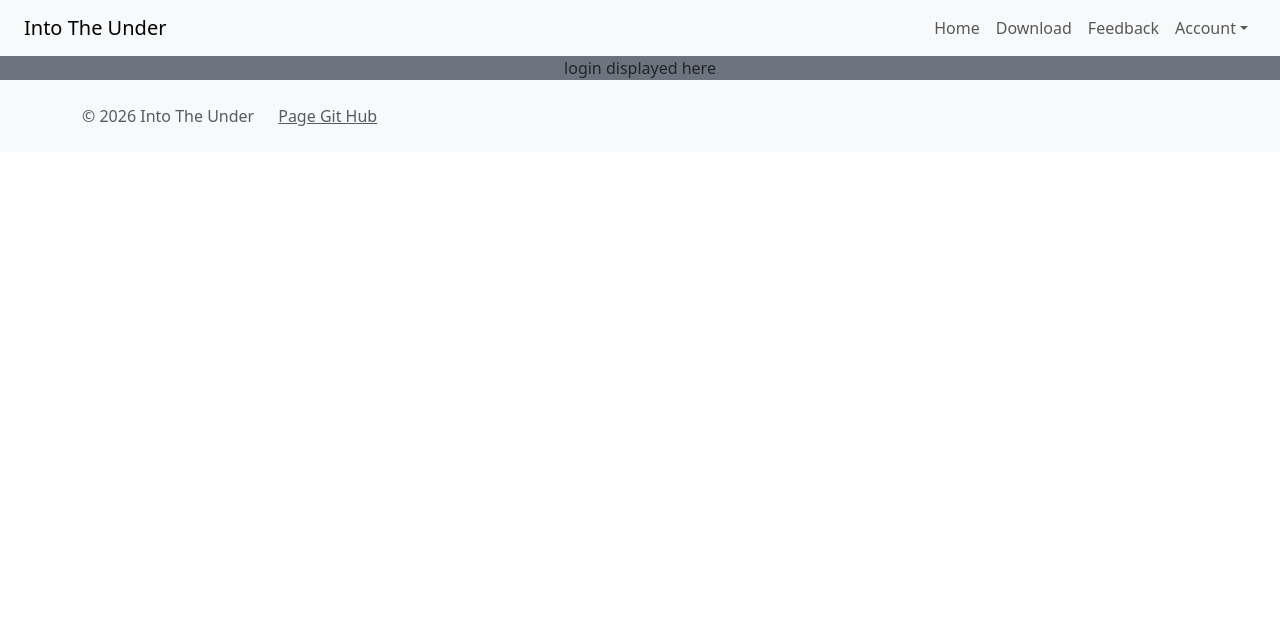
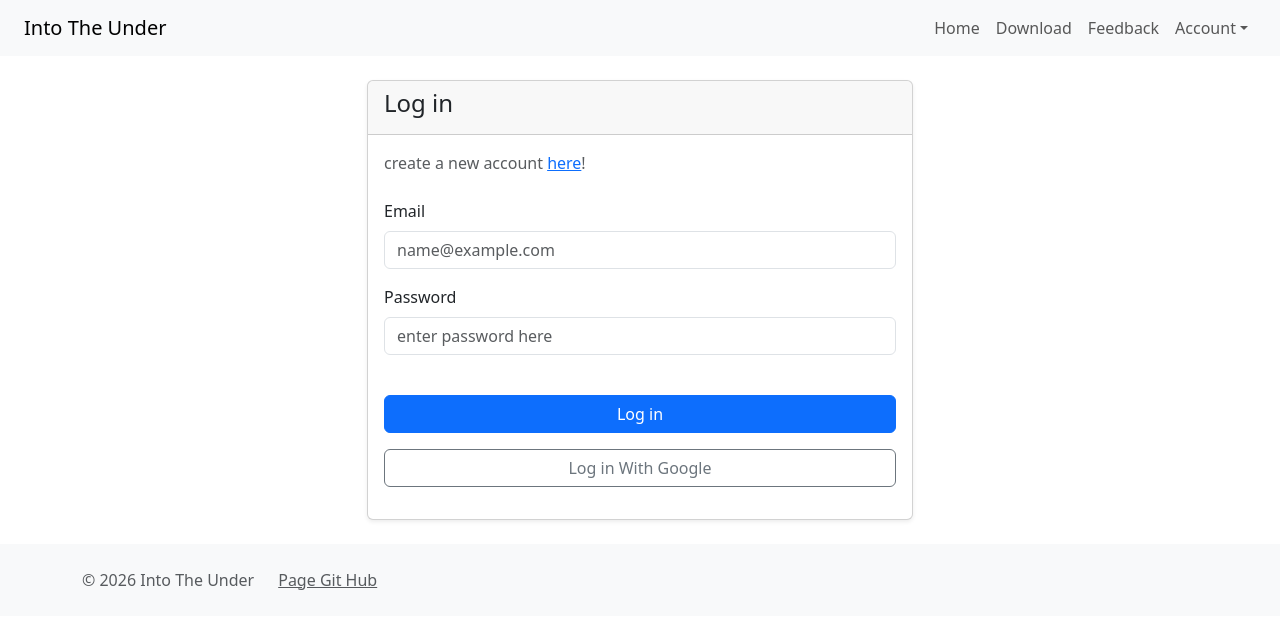
Before and after one commit to davislarson27/intotheunder, a React (Vite) app: page /login in a window 1280 px wide. Shown: the top 628 px of the page. Built offline with nearby package versions, Linux system fonts and the light colour scheme.

Commit message:
converted log_in.html to .jsx and changed all references to log_in to login

```diff
--- a/src/app.jsx
+++ b/src/app.jsx
@@ -7,7 +7,7 @@ import { BrowserRouter, NavLink, Route, Routes } from 'react-router-dom';
 import { Home } from './home/home';
 import { Download } from './download/download';
 import { Feedback } from './feedback/feedback';
-import { Log_in } from './log_in/log_in';
+import { Login } from './login/login';
 import { Sign_up } from './sign_up/sign_up';
 import { Profile } from './profile/profile';
 import { NotFound } from './notfound/notfound';
@@ -34,7 +34,7 @@ export default function App() {
                                     <a className="nav-link dropdown-toggle" href="#" role="button" data-bs-toggle="dropdown" aria-expanded="false">Account</a>
 
                                     <ul className="dropdown-menu dropdown-menu-end">
-                                        <li><NavLink className="dropdown-item" to="log_in">Log In</NavLink></li>
+                                        <li><NavLink className="dropdown-item" to="login">Log In</NavLink></li>
                                         <li><NavLink className="dropdown-item" to="sign_up">Sign Up</NavLink></li>
                                         <li><NavLink className="dropdown-item" to="profile">Profile</NavLink></li>
                                     </ul>
@@ -52,7 +52,7 @@ export default function App() {
         <Route path='/home' element={<Home />} />
         <Route path='/download' element={<Download />} />
         <Route path='/feedback' element={<Feedback />} />
-        <Route path='/login' element={<Log_in />} />
+        <Route path='/login' element={<Login />} />
         <Route path='/sign_up' element={<Sign_up />} />
         <Route path='/profile' element={<Profile />} />
         <Route path='*' element={<NotFound />} />
--- a/src/log_in/log_in.jsx
+++ /dev/null
@@ -1,9 +0,0 @@
-import React from 'react';
-
-export function Log_in() {
-  return (
-    <main className="container-fluid bg-secondary text-center">
-      <div>login displayed here</div>
-    </main>
-  );
-}
--- /dev/null
+++ b/src/login/login.jsx
@@ -0,0 +1,49 @@
+import React from 'react';
+
+export function Login() {
+  return (
+    <main class="py-4 flex-grow-1">
+
+        <div class="container">
+            <div class="row g-4">
+                <div class="col-10 col-md-6 mx-auto">
+
+                    <div class="card shadow-sm">
+                        <div class="card-header">
+                            <h4 class="h-4">Log in</h4>
+                        </div>
+                        <div class="card-body">
+                            <form action="profile.html" method="post">
+                                <div class="mb-4 text-muted">create a new account <a href="sign_up.html">here</a>!</div>
+                                <div class="mb-3">
+                                    <label for="email" class="form-label">Email</label>
+                                    <input id="email" type="email" name="email" class="form-control" placeholder="name@example.com" required></input>
+                                </div>
+
+                                <div class="mb-3">
+                                    <label for="password" class="form-label">Password</label>
+                                    <input id="password" type="password" name="password" class="form-control" placeholder="enter password here" required></input>
+                                </div>
+
+                                <br class="my-3"/>
+
+                                <div class="mb-3">
+                                    <button type="submit" class="btn btn-primary w-100">Log in</button>
+                                </div>
+
+                                <div class="mb-3">
+                                    <button id="google_login" class="btn btn-outline-secondary w-100">Log in With Google</button>
+                                </div>
+
+                            </form>
+                        </div>
+                    </div>
+
+
+                </div>
+            </div>
+        </div>
+
+    </main>
+);
+}
```
Also changed, not shown: src/login/log_in.html (renamed from src/log_in/log_in.html).
